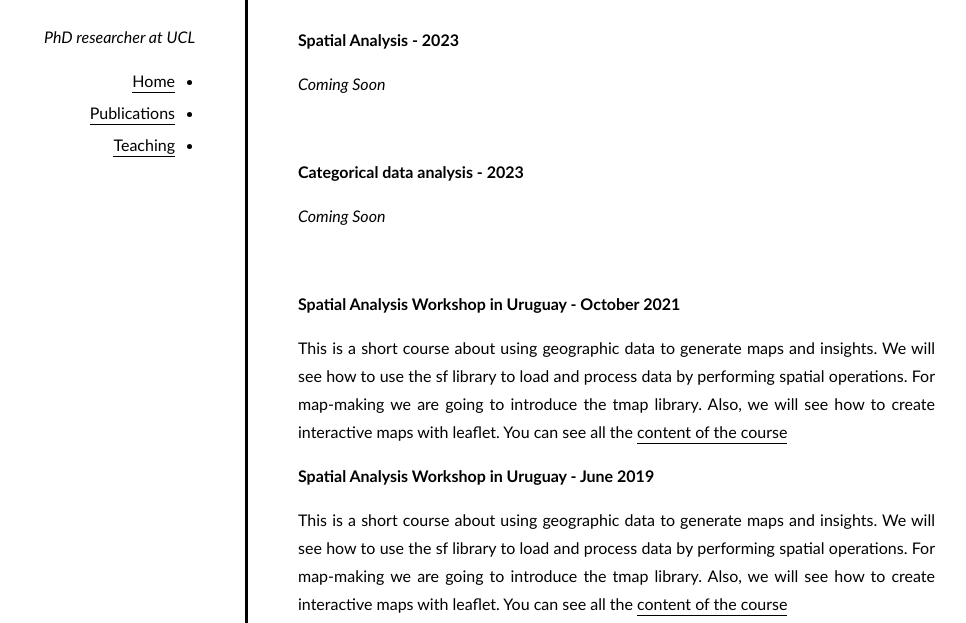
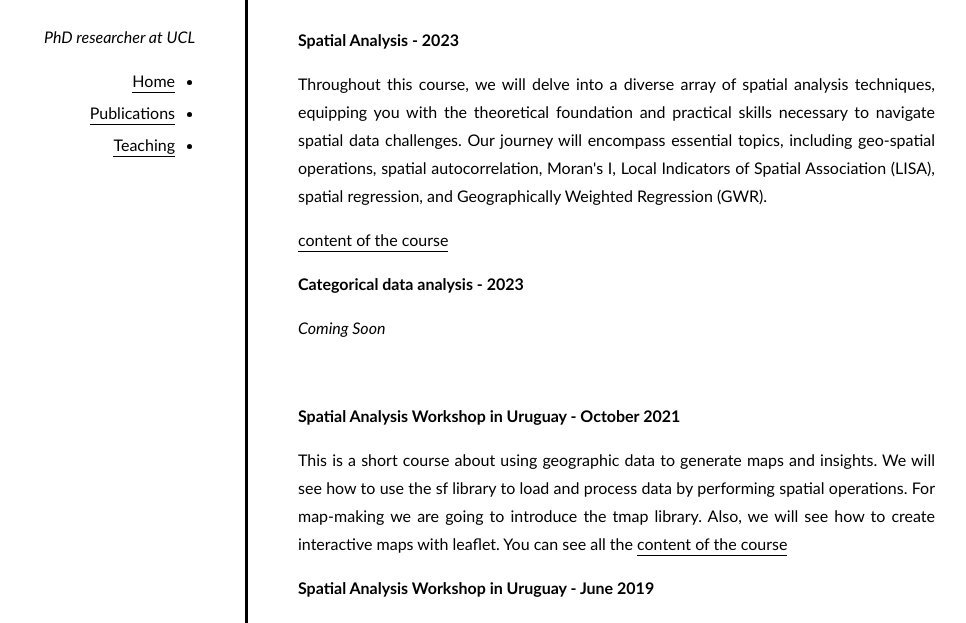
Before and after one commit to orlando-sabogal/orlando-sabogal.github.io, a plain HTML site: page teaching/index.html in a window 1280 px wide. Shown: the part 177-800 px from the top of the page, without its empty margins (175-1141 px from the left). Drawn offline with nearby package versions, Linux system fonts and the light colour scheme; some packages are replaced by stand-ins of ours.

Commit message:
UNAL Summer school

```diff
--- a/teaching/index.html
+++ b/teaching/index.html
@@ -76,7 +76,8 @@ This is a short course about using geographic data to generate maps and insights
 <!--Spatial analysis-->
 
 <p><strong>Spatial Analysis - 2023</strong></p>
-<p><em>Coming Soon</em></p>
+<p>Throughout this course, we will delve into a diverse array of spatial analysis techniques, equipping you with the theoretical foundation and practical skills necessary to navigate spatial data challenges. Our journey will encompass essential topics, including geo-spatial operations, spatial autocorrelation, Moran's I, Local Indicators of Spatial Association (LISA), spatial regression, and Geographically Weighted Regression (GWR).</p>
+<a href="https://orlando-sabogal.github.io/SpatialAnalysis_2023/">content of the course</a
 <br>
 
 <!--Categorical Data Analysis-->
```
